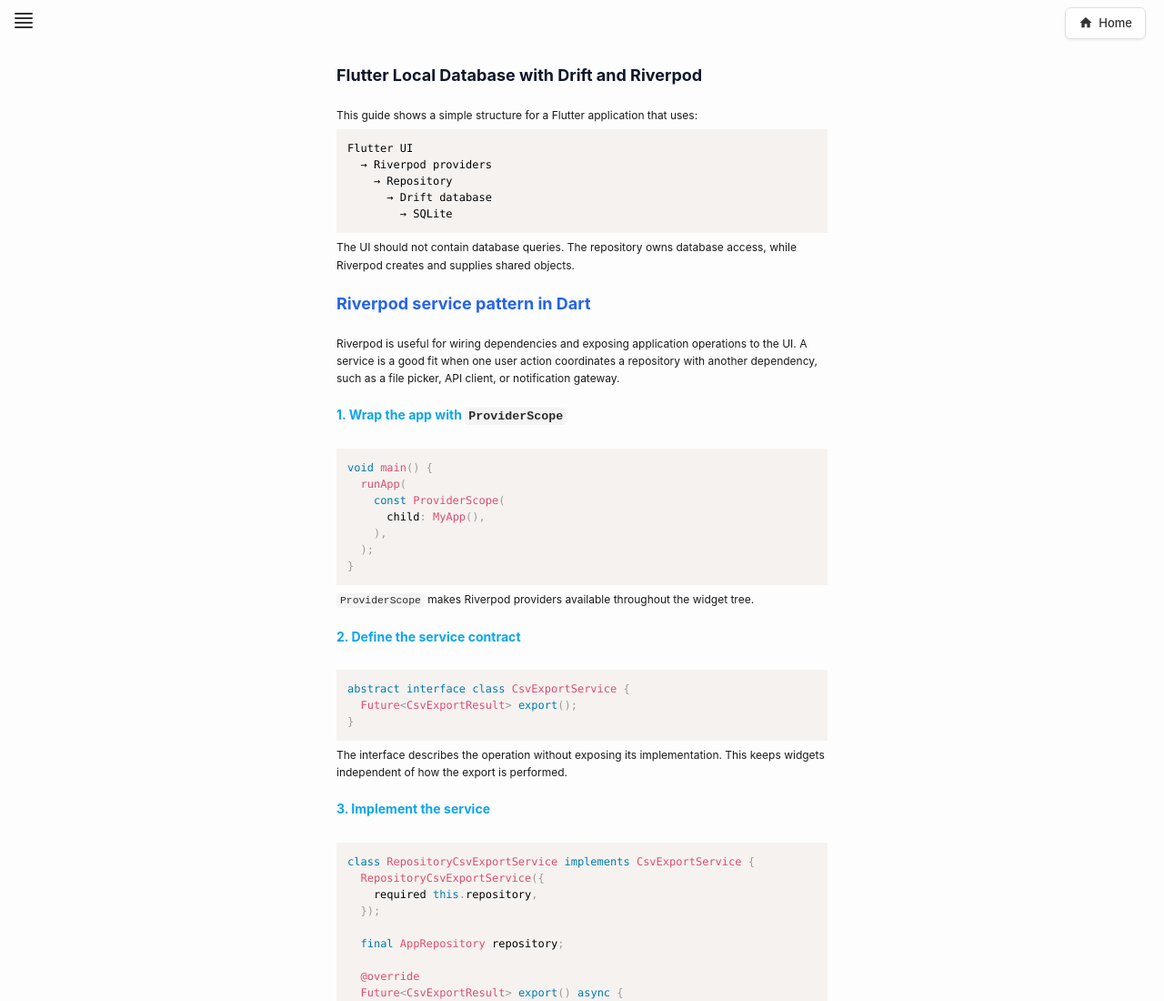
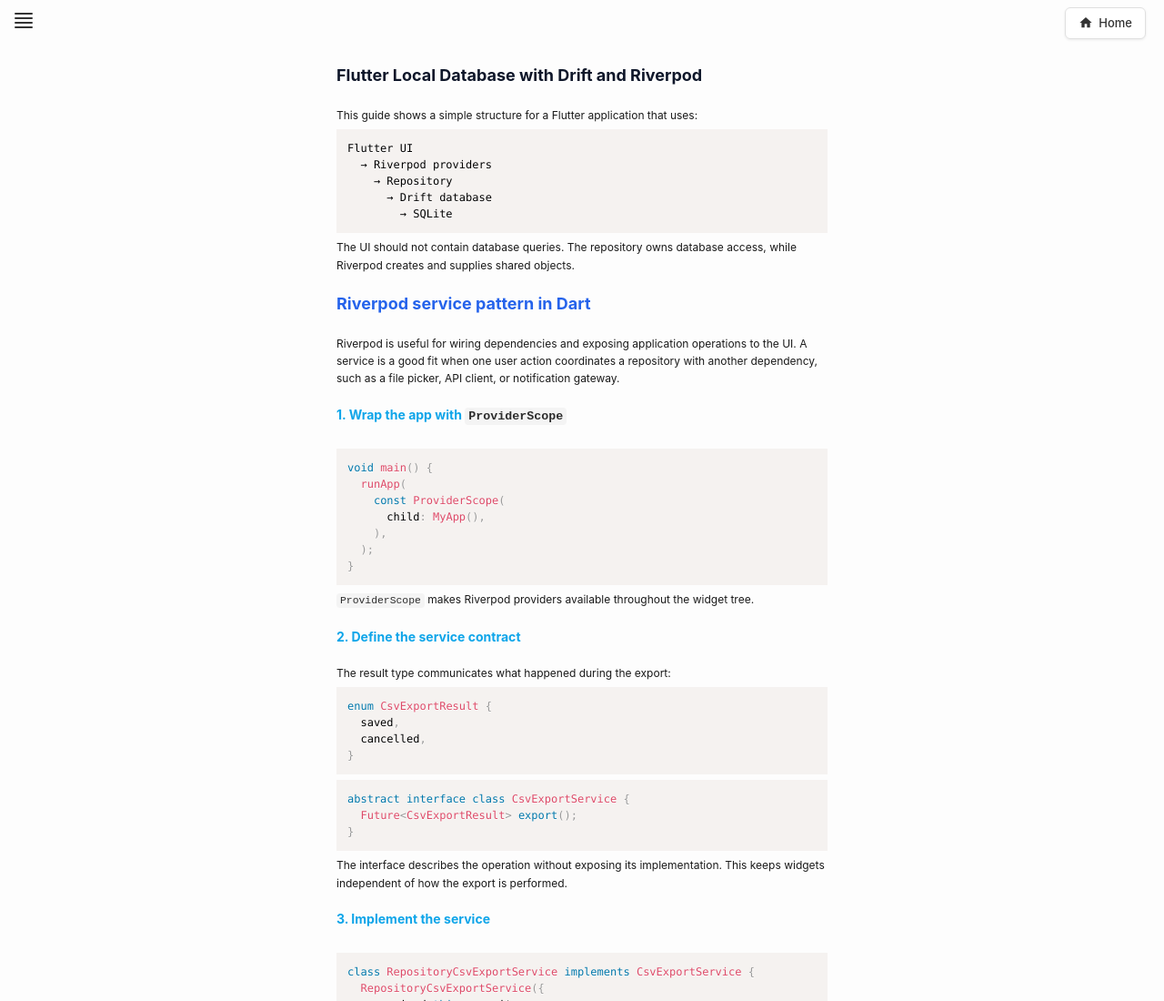
Before and after one commit to dissanayakeG/dissanayakeG.github.io, a plain HTML site: page flutter-local-database-with-drift-and-riverpod.html in a window 1280 px wide. Shown: the top 1100 px of the page at 91% size. Drawn offline with nearby package versions, Linux system fonts and the light colour scheme.

Commit message:
docs : update flutter doc

```diff
--- a/flutter-local-database-with-drift-and-riverpod.html
+++ b/flutter-local-database-with-drift-and-riverpod.html
@@ -55,6 +55,12 @@
 		<p><code>ProviderScope</code> makes Riverpod providers available throughout the widget tree.</p>
 		<br>
 		<h3 id="2-define-the-service-contract">2. Define the service contract</h3><br>
+		<p>The result type communicates what happened during the export:</p>
+		<pre><code class="language-dart">enum CsvExportResult {
+  saved,
+  cancelled,
+}
+</code></pre>
 		<pre><code class="language-dart">abstract interface class CsvExportService {
   Future&lt;CsvExportResult&gt; export();
 }
```
